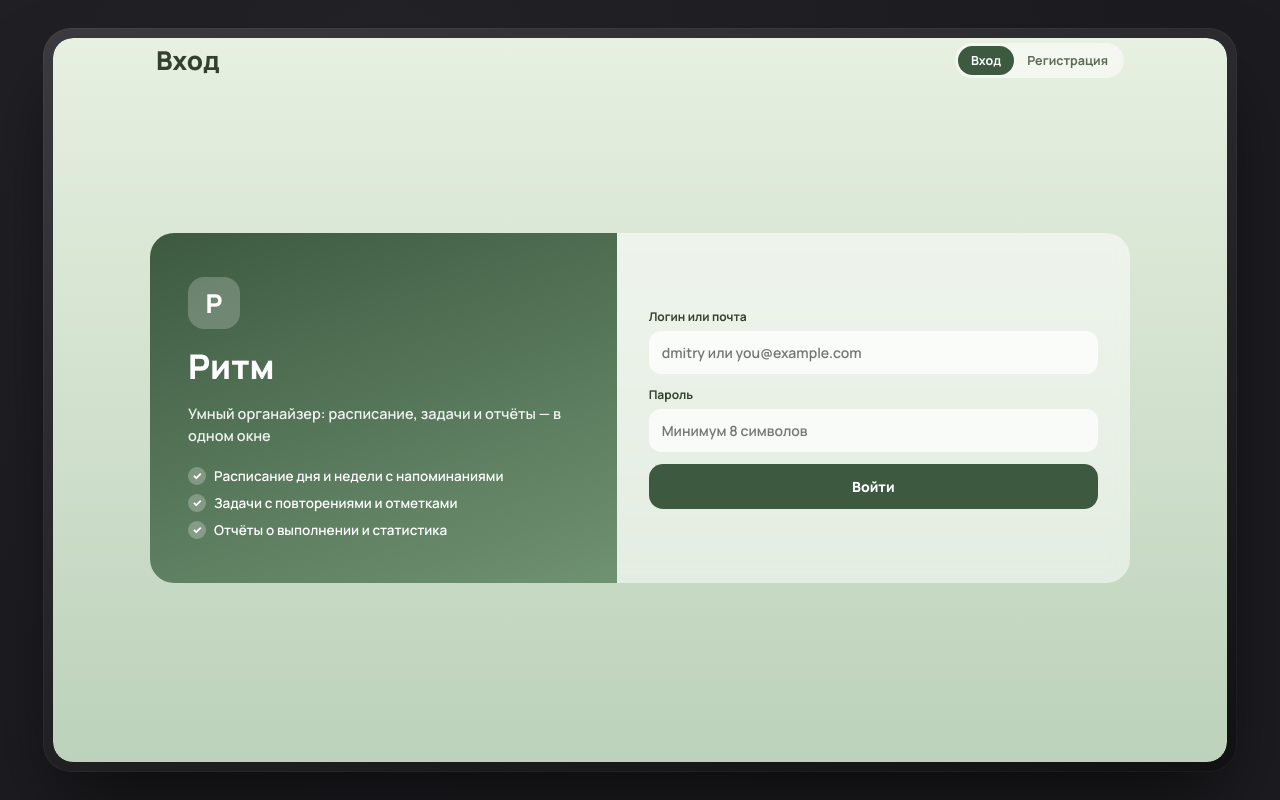
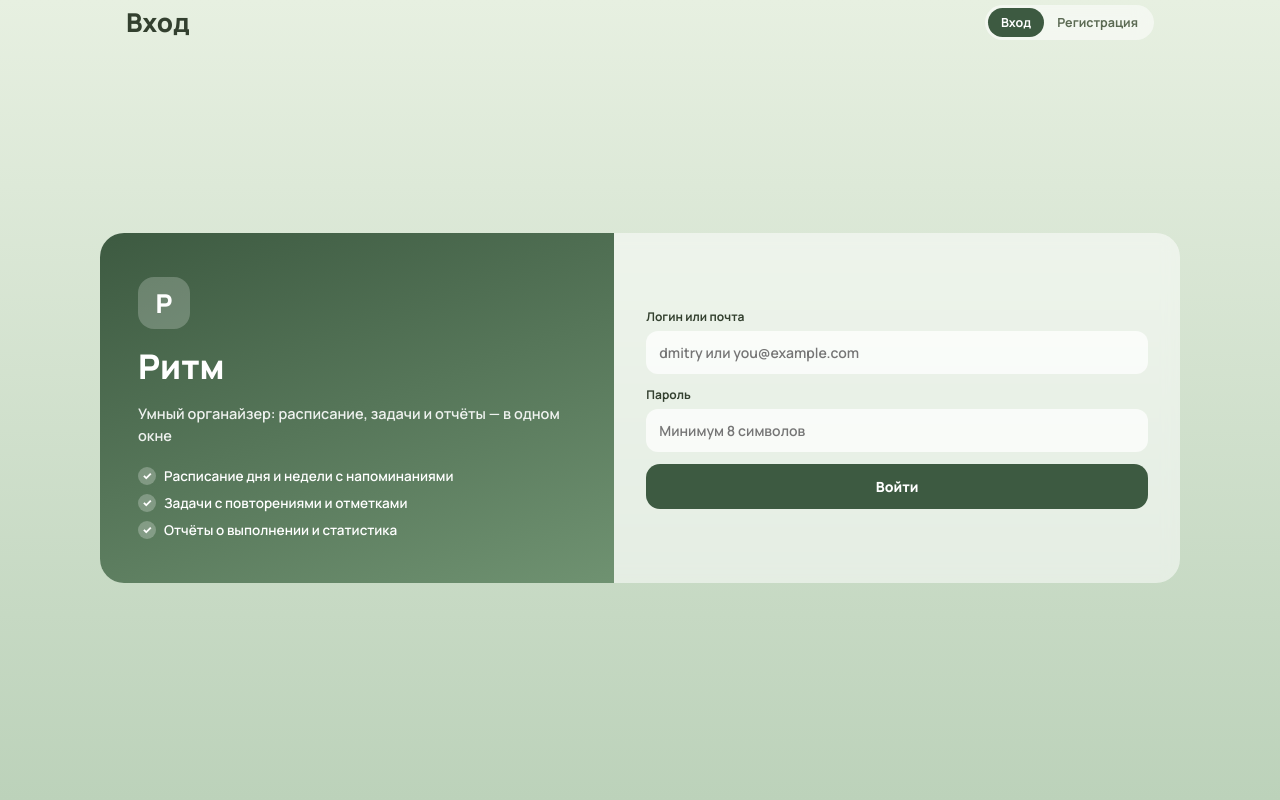
Before and after one commit to Aam-Shaegar/Rhythm, a React (Vite) app in the folder frontend/: page / in a window 1280 px wide. Built offline with nearby package versions, Linux system fonts and the light colour scheme.

Commit message:
full-bleed app shell 100% viewport + unified 1080px content width

```diff
--- a/frontend/src/styles.css
+++ b/frontend/src/styles.css
@@ -12,45 +12,34 @@ body {
   min-height: 100dvh;
   display: flex;
   flex-direction: column;
-  align-items: center;
+  align-items: stretch;
   justify-content: flex-start;
-  padding: 32px 16px 48px;
+  padding: 0;
   color: #e9e7e2;
 }
+#root { width: 100%; min-height: 100vh; min-height: 100dvh; display: flex; flex-direction: column; }
 button { font-family: inherit; }
-.page-label {
-  font-size: 13px;
-  letter-spacing: 0.2px;
-  color: #8f8d92;
-  margin-bottom: 18px;
-  text-align: center;
-  max-width: 520px;
-  line-height: 1.5;
-}
+.page-label { display: none; }
 
-/* ===== APP FRAME (бывший phone: теперь responsive) ===== */
+/* ===== APP SHELL: всегда 100% экрана, без телефонной рамки ===== */
 .phone {
   position: relative;
-  width: min(430px, 100%);
-  height: min(880px, calc(100dvh - 130px));
-  min-height: 620px;
-  border-radius: 46px;
-  padding: 12px;
-  background: linear-gradient(160deg, #3a3a3f, #111113);
-  box-shadow: 0 40px 80px -20px rgba(0, 0, 0, 0.65), 0 0 0 1px rgba(255, 255, 255, 0.04) inset;
-}
-@media (max-width: 480px) {
-  body { padding: 0; }
-  .page-label { display: none; }
-  .phone { width: 100%; height: 100dvh; min-height: 100dvh; border-radius: 0; padding: 0; }
-  .phone-screen { border-radius: 0 !important; }
+  width: 100%;
+  height: 100vh;
+  height: 100dvh;
+  min-height: 100vh;
+  min-height: 100dvh;
+  border-radius: 0;
+  padding: 0;
+  background: none;
+  box-shadow: none;
 }
 .phone-screen {
   --hour-height: 56px;
   position: relative;
   width: 100%;
   height: 100%;
-  border-radius: 36px;
+  border-radius: 0;
   overflow: hidden;
   isolation: isolate;
   transition: background 0.5s ease;
@@ -409,18 +398,7 @@ input[type='color'] { width: 26px; height: 26px; border: none; border-radius: 50
 
 /* ===== desktop ≥900px (ТЗ U.4: широкие экраны) ===== */
 @media (min-width: 900px) {
-  body { padding: 28px 24px 40px; }
-  .page-label { display: none; }
-  .phone {
-    width: min(1280px, 100%);
-    height: min(860px, calc(100dvh - 56px));
-    min-height: 640px;
-    border-radius: 28px;
-    padding: 10px;
-  }
-  .phone-screen { border-radius: 20px; display: flex; }
-  .bg-layer, .bg-custom-photo, .bg-custom-overlay { border-radius: 20px; }
-
+  .phone-screen { display: flex; }
   .status-bar, .switcher-wrap { display: none; }
 
   .sidebar {
@@ -475,21 +453,26 @@ input[type='color'] { width: 26px; height: 26px; border: none; border-radius: 50
   .form-card { max-width: 520px; margin: 0 auto; width: 100%; }
   .fab { right: 30px; bottom: 30px; }
 
+  /* Единая ширина контента на всех вкладках: ничего не прыгает при переключении */
+  [data-screen='home'] .screen-body,
+  [data-screen='tasks'] .screen-body,
+  [data-screen='reports'] .screen-body,
+  [data-screen='settings'] .screen-body,
+  .screen-head {
+    max-width: 1080px;
+    margin-left: auto;
+    margin-right: auto;
+    width: 100%;
+  }
+  [data-screen='calendar'] .screen-head { max-width: none; }
+
+  /* dashboard: две колонки */
+  .dash-cols { display: grid; grid-template-columns: 1.2fr 1fr; gap: 18px; align-items: start; }
+
   .modal-backdrop { align-items: center; padding: 24px; }
   .modal { max-width: 560px; border-radius: 22px; }
   .toasts { left: auto; right: 26px; width: 340px; top: 66px; }
   .notif-drawer { border-radius: 0 20px 20px 0; }
-
-  /* dashboard: две колонки */
-  [data-screen='home'] .screen-body { max-width: 1020px; }
-  .dash-cols { display: grid; grid-template-columns: 1.2fr 1fr; gap: 18px; align-items: start; }
-}
-
-/* desktop wide ≥1200px: отчёты и настройки шире */
-@media (min-width: 1200px) {
-  [data-screen='reports'] .screen-body { max-width: 900px; }
-  [data-screen='settings'] .screen-body { max-width: 880px; }
-  [data-screen='tasks'] .screen-body { max-width: 860px; margin: 0 auto; width: 100%; }
 }
 
 /* prod a11y: уважение к reduced motion */
@@ -500,13 +483,13 @@ input[type='color'] { width: 26px; height: 26px; border: none; border-radius: 50
 /* ===== auth split (desktop): бренд-панель + форма ===== */
 .auth-hero { display: none; }
 @media (min-width: 900px) {
-  [data-screen='auth'] .screen-head { max-width: 1020px; margin: 0 auto; width: 100%; }
+  [data-screen='auth'] .screen-head { max-width: 1080px; margin: 0 auto; width: 100%; }
   [data-screen='auth'] .screen-body {
     display: flex; align-items: center; justify-content: center;
   }
   .auth-split {
     display: grid; grid-template-columns: 1fr 1.1fr;
-    width: min(980px, 100%);
+    width: min(1080px, 100%);
     background: var(--surface); border-radius: 24px; overflow: hidden;
     backdrop-filter: blur(8px);
   }
@@ -538,9 +521,8 @@ input[type='color'] { width: 26px; height: 26px; border: none; border-radius: 50
   }
 }
 
-/* ===== tablet 600–899px: шире телефонной рамки, но ещё мобильная навигация ===== */
+/* ===== tablet 600–899px: модалки по центру, мобильная навигация ===== */
 @media (min-width: 600px) and (max-width: 899px) {
-  .phone { width: min(560px, 100%); }
   .modal { max-width: 520px; margin: 0 auto; border-radius: 22px; }
   .modal-backdrop { align-items: center; padding: 24px; }
   .toasts { max-width: 420px; margin: 0 auto; left: 16px; right: 16px; }
```
